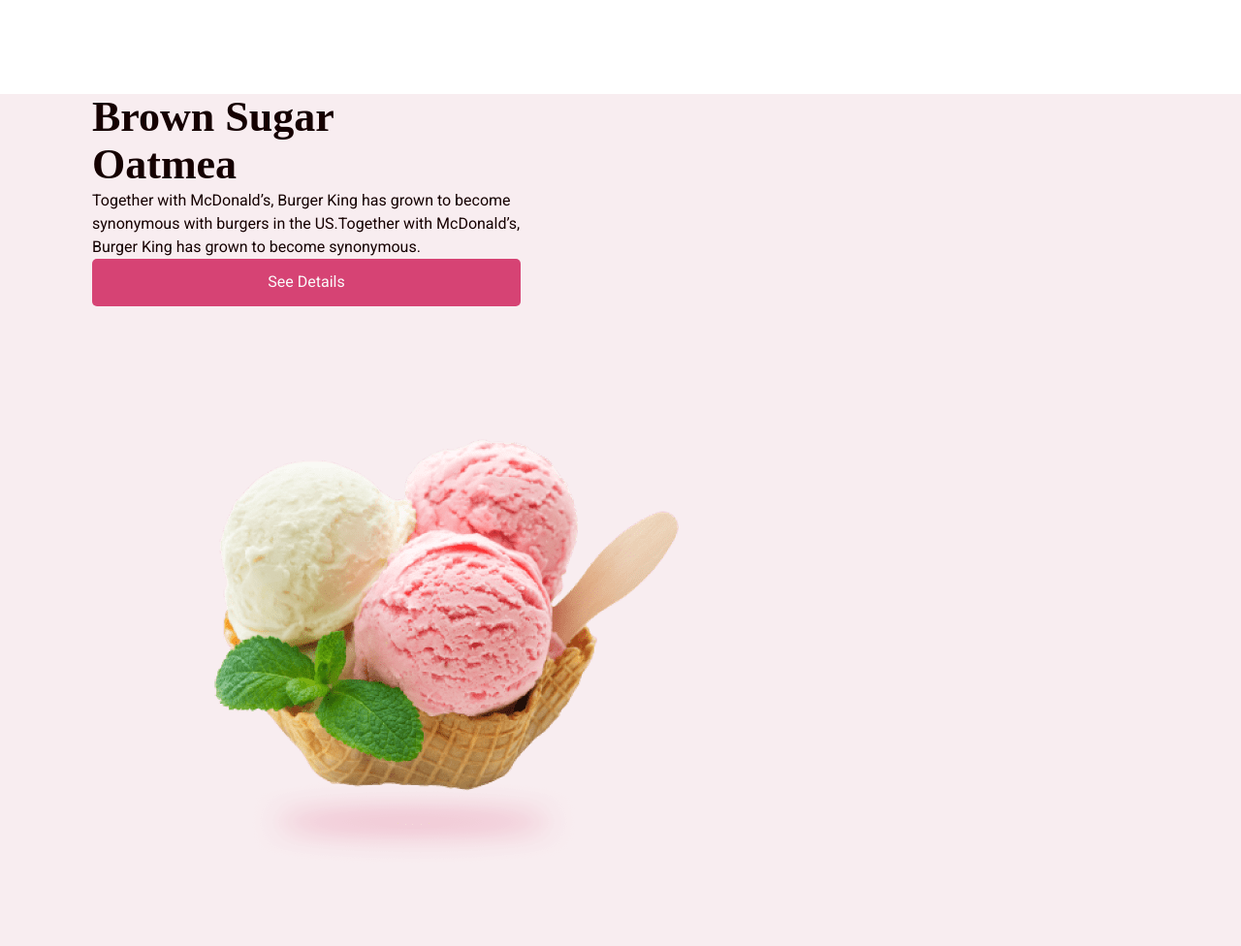
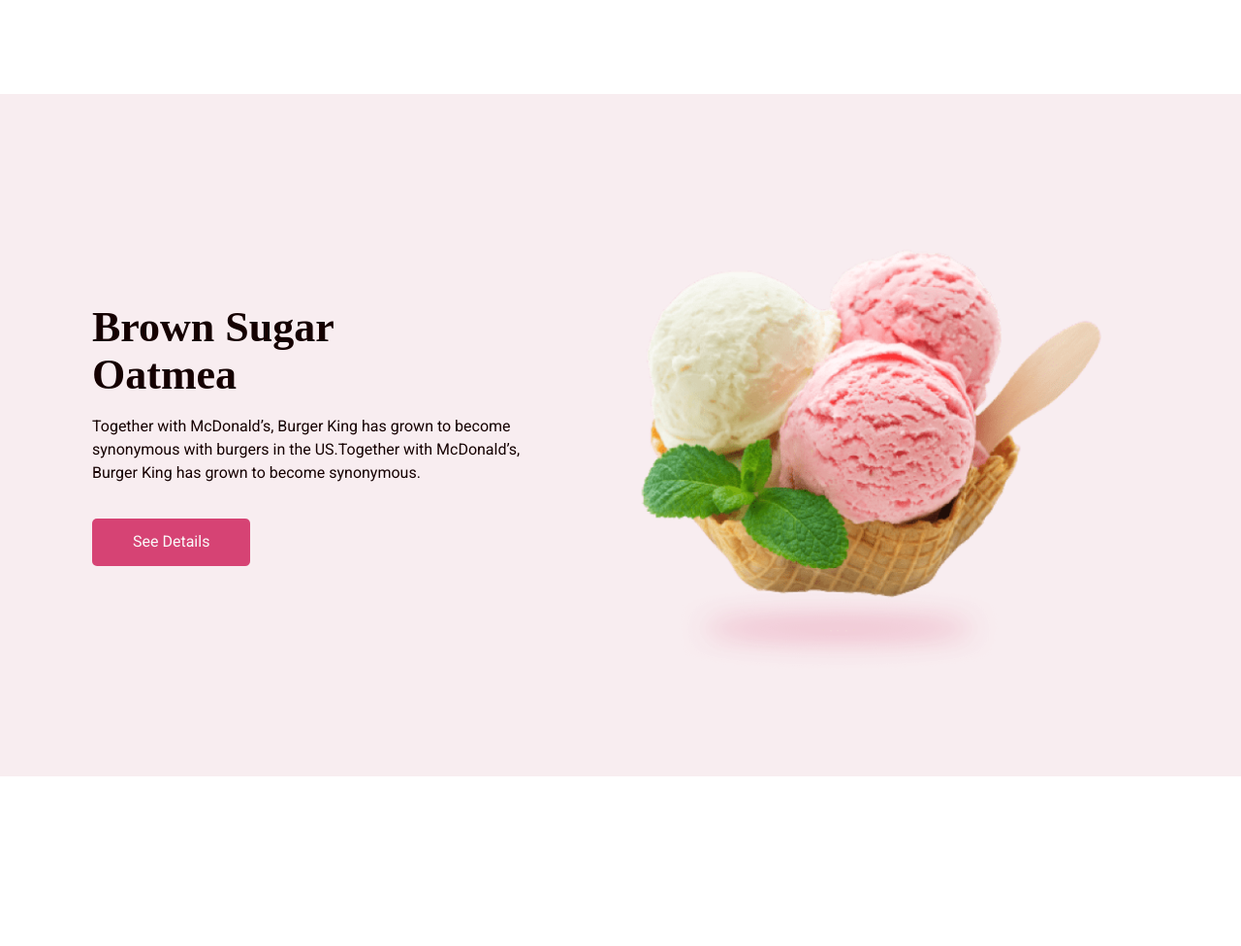
Before and after one commit to SerhiiKurdesha/tw-03, a plain HTML site: page index.html in a window 1280 px wide. Shown: the part 832-1808 px from the top of the page at 97% size. After the commit the page ends 1633 px from the top, so only its background shows below. Drawn offline with nearby package versions, Linux system fonts and the light colour scheme; a web font is replaced by a local one.

Commit message:
add mywork

```diff
--- a/index.html
+++ b/index.html
@@ -89,6 +89,7 @@
 
         <section class="service">
             <div class="container">
+                <div class="service__container">
                     <div class="service__content">
                         <h2 class="service__title">Brown Sugar<br>Oatmea</h2>
                         <div class="service__text">
@@ -100,7 +101,13 @@
                         </div>
                     </div>
                     <div class="service__img">
-                    <img src="./image/img.png" alt="photo">
+                        <picture>
+                            <source srcset="./image/service@1x.png" media="(min-width: 1120px)">
+                            <source srcset="./image/service@0.75x.png" media="(min-width: 480px)">
+                            <source srcset="./image/service@0.5x.png" media="(max-width: 479px)">
+                            <img src="./image/service@1x.png" alt="photo">
+                        </picture>
+                    </div>
                 </div>
             </div>
         </section>
--- a/sass/components/_service.scss
+++ b/sass/components/_service.scss
@@ -1,8 +1,23 @@
 .service{
     background: #f8edf0;
+    padding: 25px 0;
+}
+.service__container{
+
+    @media screen and (min-width: 768px) {
+        display: flex;
+        align-items: center;
+    }
 }
 .service__content{
     max-width: 442px;
+}
+.service__text{
+
+    // @media screen and (max-width: 1119px) {
+    //     display: none;
+    // }
+
 }
 .service__title{
     font-family: 'Hind Madurai';
@@ -13,6 +28,7 @@
     color: #150101;
 
     @media screen and (min-width: 768px) {
+        margin-bottom: 16px;
         font-size: 34px;
         line-height: 39 / 34 * 100%;
     }
@@ -28,12 +44,20 @@
     font-size: 16px;
     line-height: 24 / 16 * 100%;
     color: #150101;
+
+    @media screen and (min-width: 768px) {
+        margin-bottom: 35px;
+    }
 }
 .service__div{
-   padding: 15px;
+   padding: 15px 42px;
    background: $purple-color;
    text-align: center;
    border-radius: 5px;
+
+   @media screen and (min-width: 768px) {
+       display: inline-block;
+   }
 }
 .service__link{
     color: #fafafa;
```
Also changed, not shown: css/main.css, css/main.min.css, image/service@0.5x.png (added), image/service@0.75x.png (added), image/service@1x.png (renamed from image/img.png), 2 other files. Lines whose indentation alone changed are shown as unchanged.
